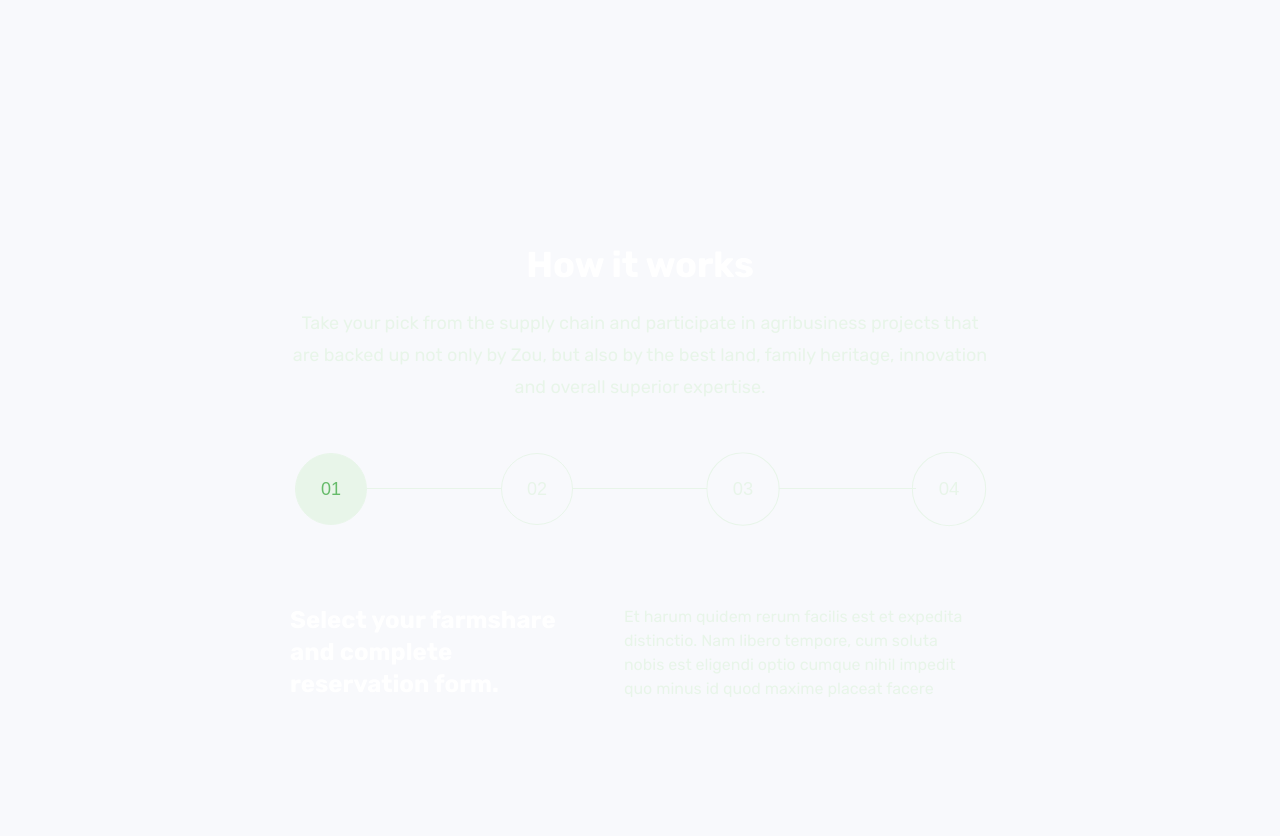
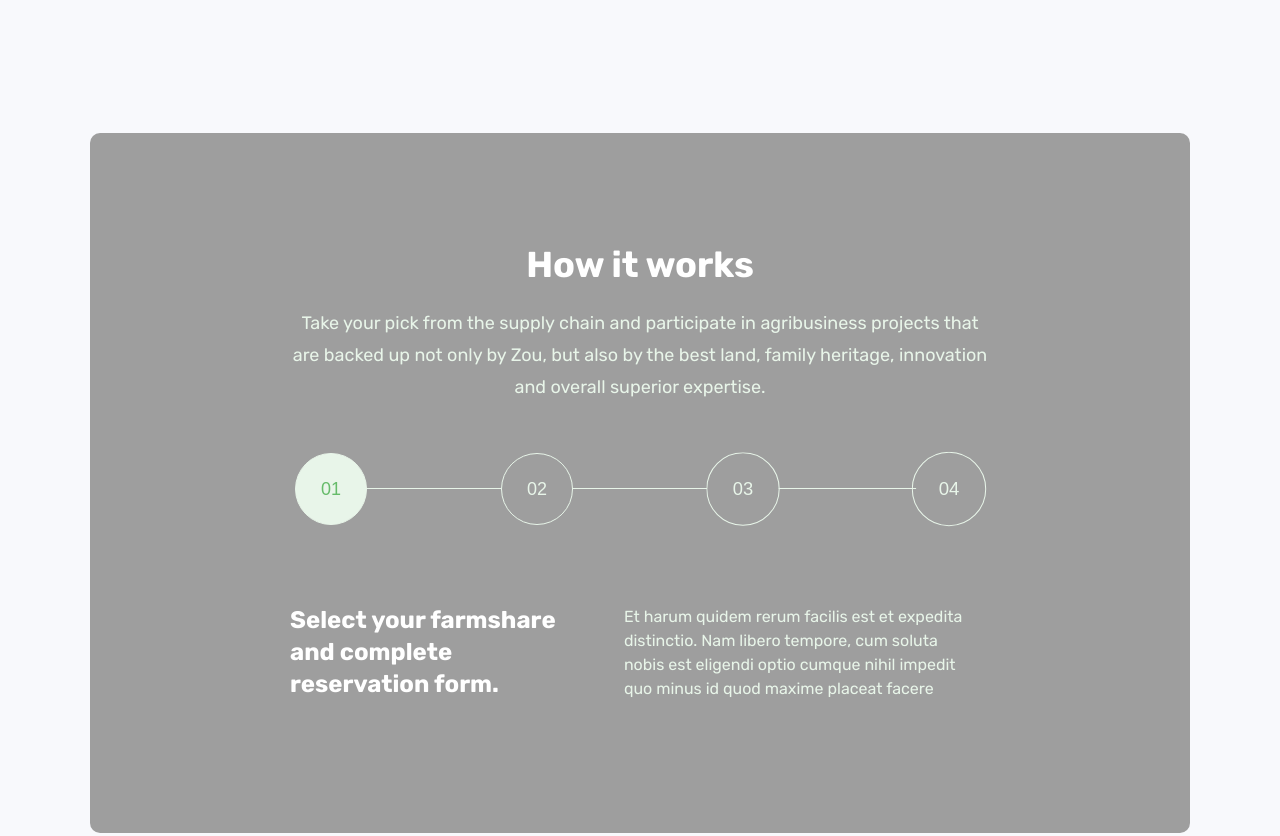
Before and after one commit to Mukesh0103/autocrypo-latest, a website: page src/index.html in a window 1280 px wide. Shown: the part 3580-4416 px from the top of the page. Drawn offline with nearby package versions, Linux system fonts and the light colour scheme; files that its build step writes are made by us from their sources; the site is published under a folder, as on GitHub Pages, so addresses that start at the root find nothing; files whose address does not match are found by name.

Commit message:
changed images paths in css

```diff
--- a/src/css/style.css
+++ b/src/css/style.css
@@ -844,7 +844,7 @@ input:placeholder-shown+label {
 }
 
 .working-guide {
-    background-image: url(/images/how-it-works-bg.png);
+    background-image: url('../images/how-it-works-bg.png');
     background-repeat: no-repeat;
     background-position: center;
     background-size: cover;
```
Also changed, not shown: dist/css/style.min.css.
